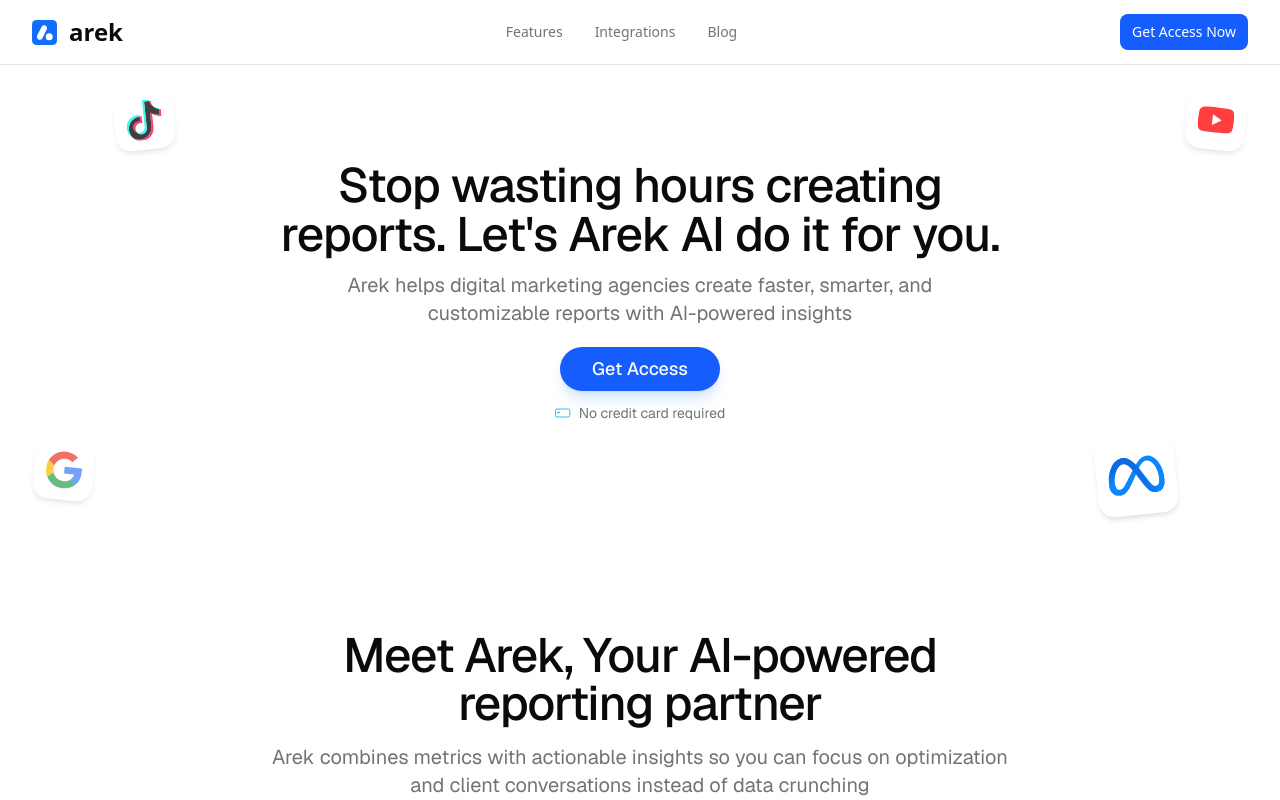
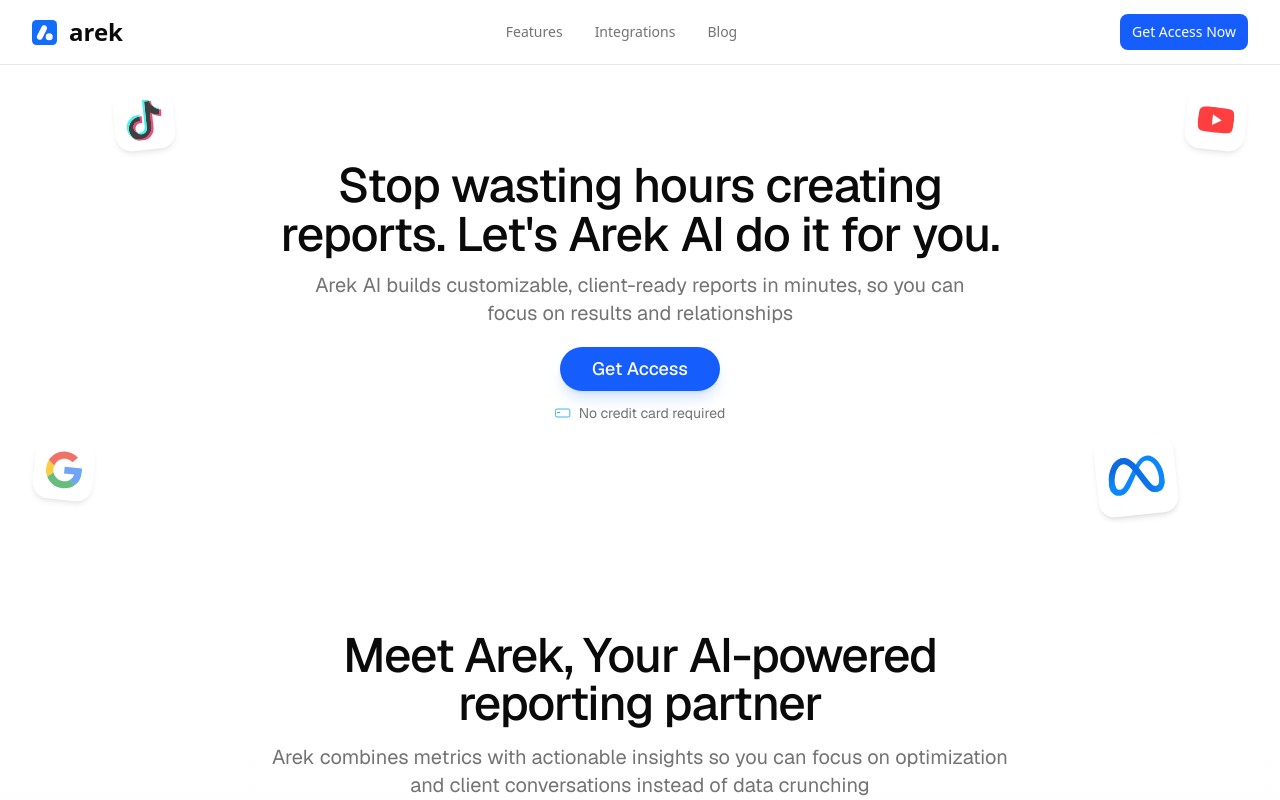
Before and after one commit to khul4/valida, a Next.js app: page / in a window 1280 px wide. Shown: the top 800 px of the page. Built offline with nearby package versions, Linux system fonts and the light colour scheme.

Commit message:
refine hero

```diff
--- a/src/components/hero/Hero.tsx
+++ b/src/components/hero/Hero.tsx
@@ -26,7 +26,7 @@ export default function Hero() {
 
           {/* Subheadline */}
           <p className="text-lg sm:text-xl text-muted-foreground max-w-2xl mx-auto mb-5 relative z-20">
-            Arek helps digital marketing agencies create faster, smarter, and customizable reports with AI-powered insights
+            Arek AI builds customizable, client-ready reports in minutes, so you can focus on results and relationships
           </p>
 
           {/* CTA */}
```
